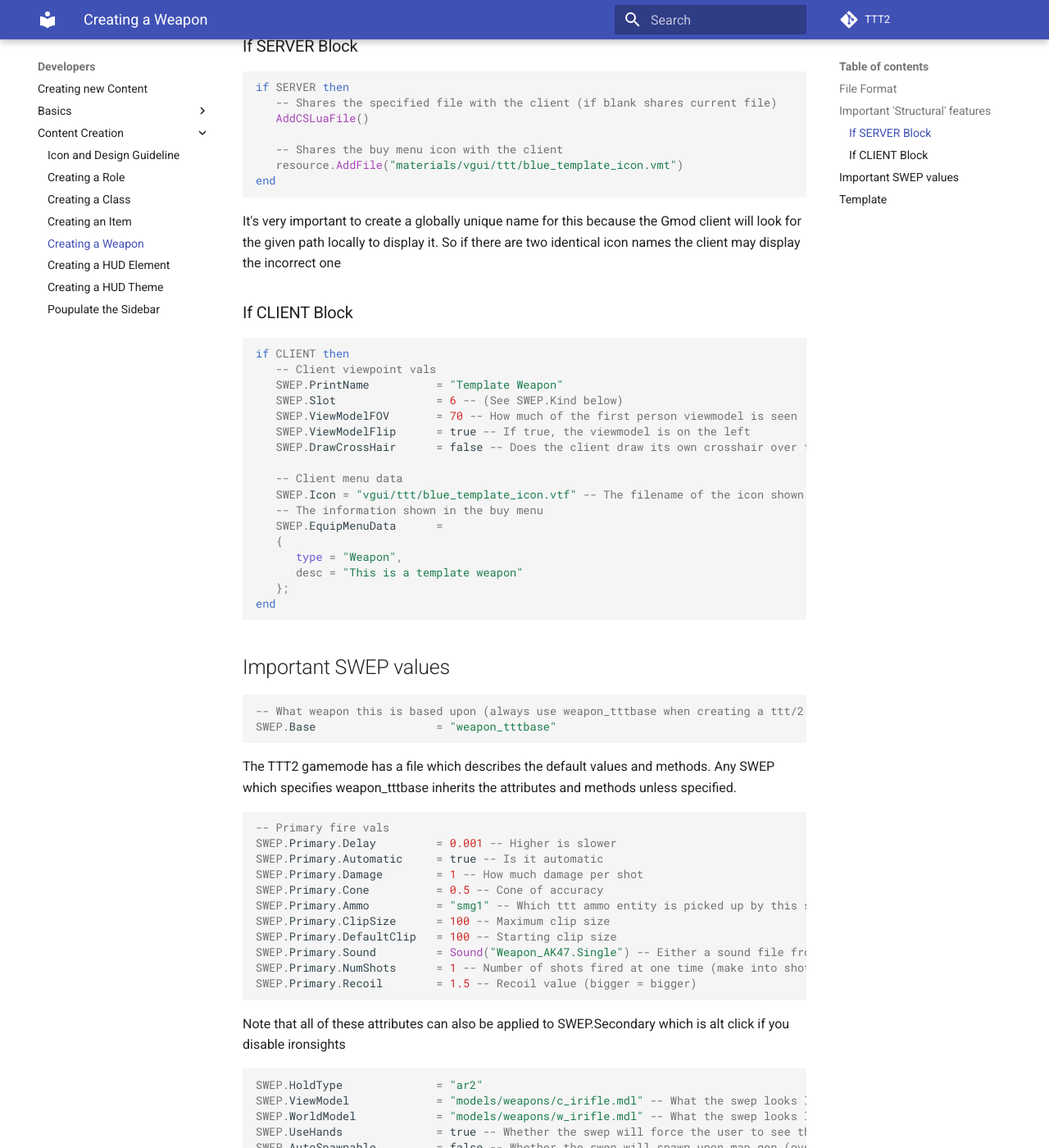
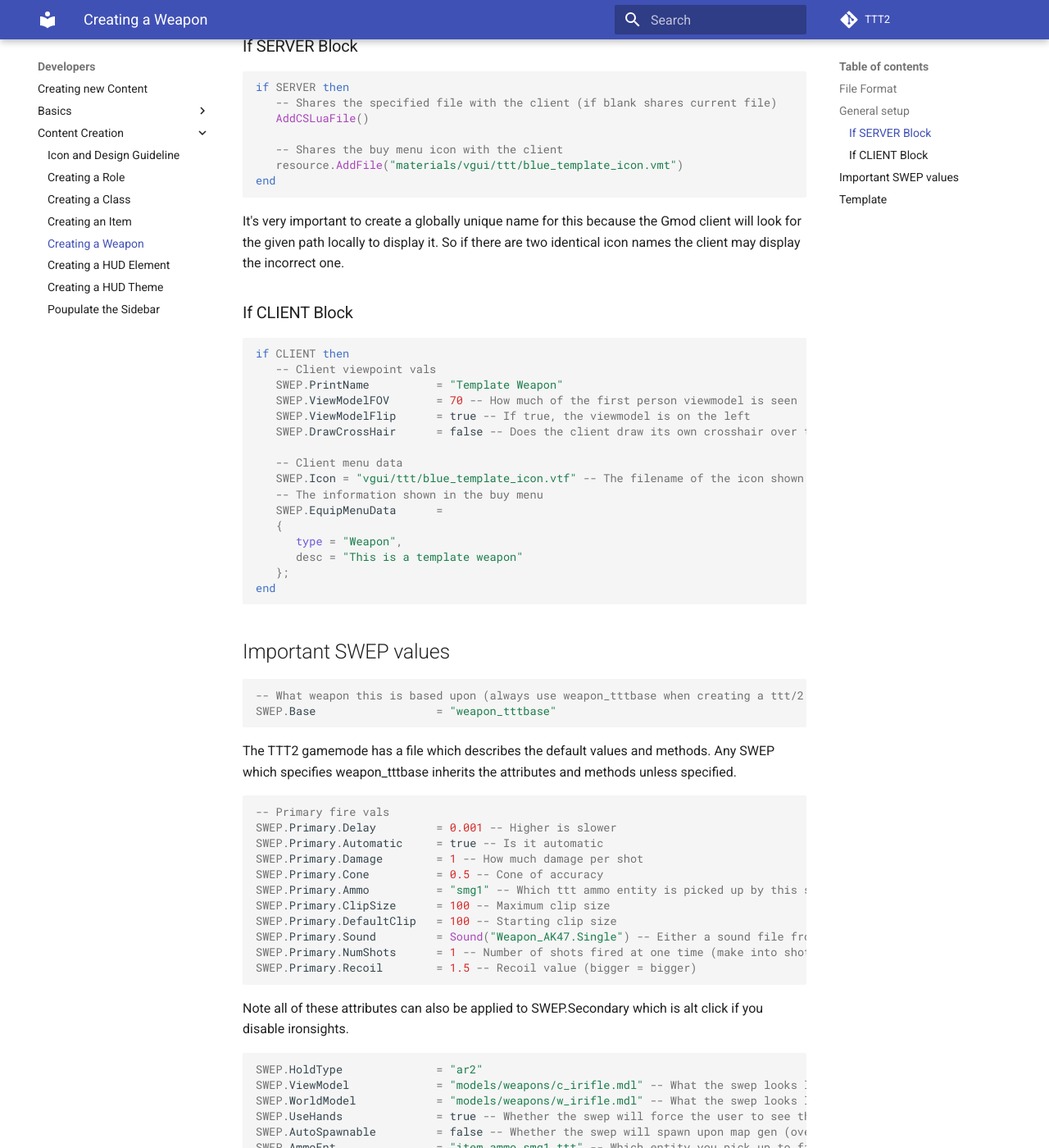
Before and after one commit to TTT-2/docs, an MkDocs documentation site: the page built from docs/developers/content-creation/creating-a-weapon.md, in a window 1280 px wide and 1400 px high, scrolled down 748 px. Shown: the whole window at 82% size. Built offline with MkDocs 1.6.1 and Material for MkDocs 9.7.7, drawn with Linux system fonts in a browser that asks for light colours; comment, search, counter and statistics services are not loaded.

Commit message:
Attempted to make requested changes

````diff
--- a/docs/developers/content-creation/creating-a-weapon.md
+++ b/docs/developers/content-creation/creating-a-weapon.md
@@ -17,7 +17,7 @@ Your .vmt and .vtf icon files (what gets shown in the buy menu) will need to be
 
 See the [Creating An Addon](../../basics/creating-an-addon/#project-structure) page for more info on folder structure.
 
-## Important 'Structural' features
+## General setup
 
 ### If SERVER Block
 
@@ -30,9 +30,10 @@ if SERVER then
    resource.AddFile("materials/vgui/ttt/blue_template_icon.vmt")
 end
 ```
+
 It's very important to create a globally unique name for this because the Gmod
 client will look for the given path locally to display it. So if there are two
-identical icon names the client may display the incorrect one
+identical icon names the client may display the incorrect one.
 
 ### If CLIENT Block
 
@@ -40,7 +41,6 @@ identical icon names the client may display the incorrect one
 if CLIENT then
    -- Client viewpoint vals
    SWEP.PrintName          = "Template Weapon"
-   SWEP.Slot               = 6 -- (See SWEP.Kind below)
    SWEP.ViewModelFOV       = 70 -- How much of the first person viewmodel is seen
    SWEP.ViewModelFlip      = true -- If true, the viewmodel is on the left
    SWEP.DrawCrossHair      = false -- Does the client draw its own crosshair over the default ones
@@ -56,14 +56,13 @@ if CLIENT then
 end
 ```
 
-
-
 ## Important SWEP values
 
 ```lua
 -- What weapon this is based upon (always use weapon_tttbase when creating a ttt/2 weapon)
 SWEP.Base                  = "weapon_tttbase"
 ```
+
 The TTT2 gamemode has a file which describes the default values and methods. Any SWEP which specifies weapon_tttbase inherits the attributes and methods unless specified.
 
 ```lua
@@ -79,7 +78,8 @@ SWEP.Primary.Sound         = Sound("Weapon_AK47.Single") -- Either a sound file
 SWEP.Primary.NumShots      = 1 -- Number of shots fired at one time (make into shotgun if increase conde val)
 SWEP.Primary.Recoil        = 1.5 -- Recoil value (bigger = bigger)
 ```
-Note that all of these attributes can also be applied to SWEP.Secondary which is alt click if you disable ironsights
+
+Note all of these attributes can also be applied to SWEP.Secondary which is alt click if you disable ironsights.
 
 ```lua
 SWEP.HoldType              = "ar2"
@@ -98,6 +98,7 @@ SWEP.DeploySpeed           = 0.2 -- Lower the slower
 SWEP.IronSightsPos         = Vector(-2, -5, 0) -- Moves the Viewmodel by this vector when using ironsights
 SWEP.IronSightsAng         = Vector(-2, 0, 0) -- Rotates the Viewmodel by this angle when using ironsights
 ```
+
 These are most of the other miscellaneous values which can also be applied to the SWEP (That I have found, if any others are found to be applicable to TTT2 please notify us). Note that if any of these values are not explicitly stated in your lua file they will inherit the weapon_tttbase ones, or cause errors.
 
 ```lua
@@ -107,12 +108,14 @@ SWEP.Kind                 = WEAPON_EQUIP1 -- Kind specifies what weapon_ttt cate
    (WEAPON_ MELEE, HEAVY, PISTOL, HEAVY, NADE, CARRY, EQUIP1, EQUIP2, ROLE) SWEP.Kind
 --]]
 ```
+
 +1 to the SWEP.Slot get the eqip slot key
 
 ```lua
 SWEP.CanBuy                = {ROLE_TRAITOR} -- Which roles can purchase this swep (table)
 ```
-This data is stored in a table, its the roles which can purchase it in the buy menu. Convention is that the keyword for each role is ROLE_\<ROLE NAME>
+
+This data is stored in a table, its the roles which can purchase it in the buy menu. Convention is that the keyword for each role is ROLE_\<ROLE NAME>.
 
 ## Template
 
````
Also changed, not shown: docs/developers/basics/creating-an-addon.md (+5 -6 lines).
